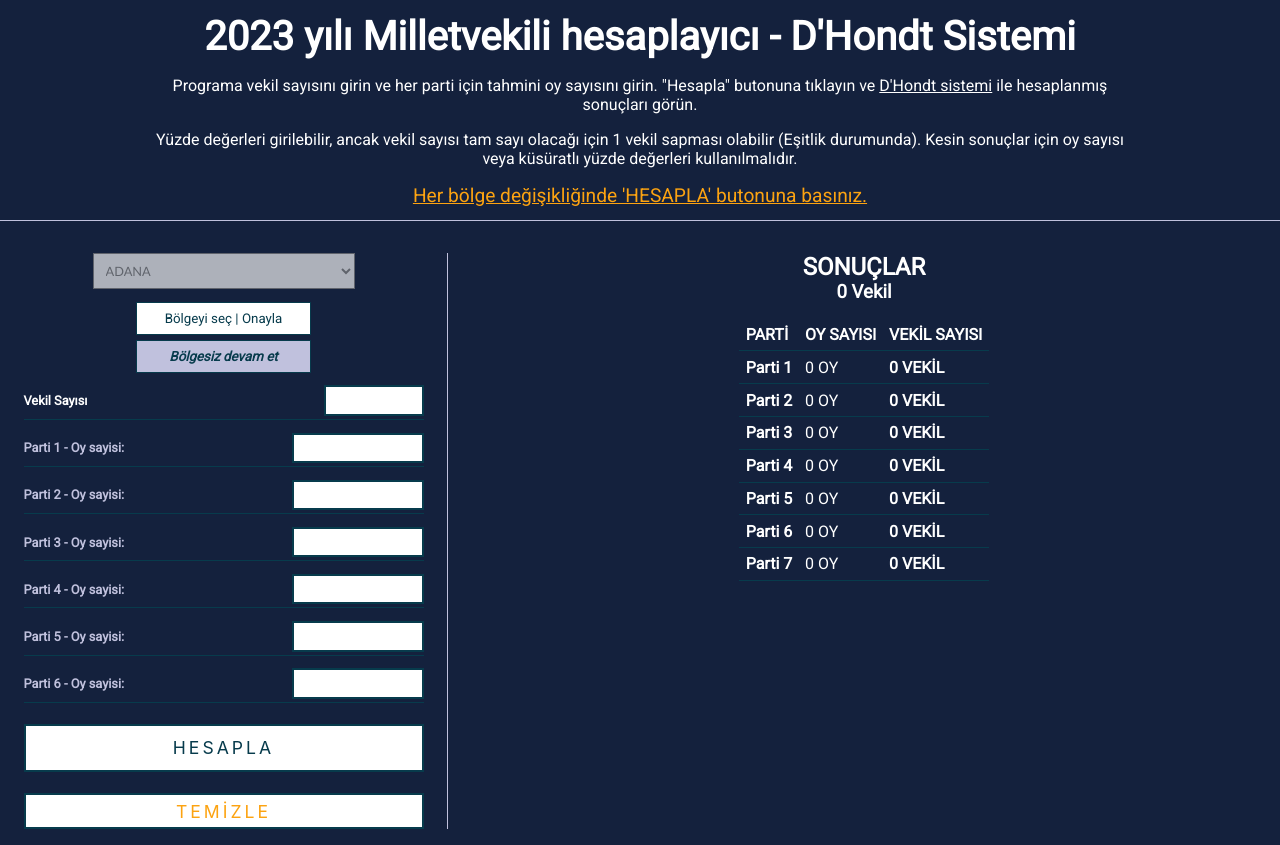
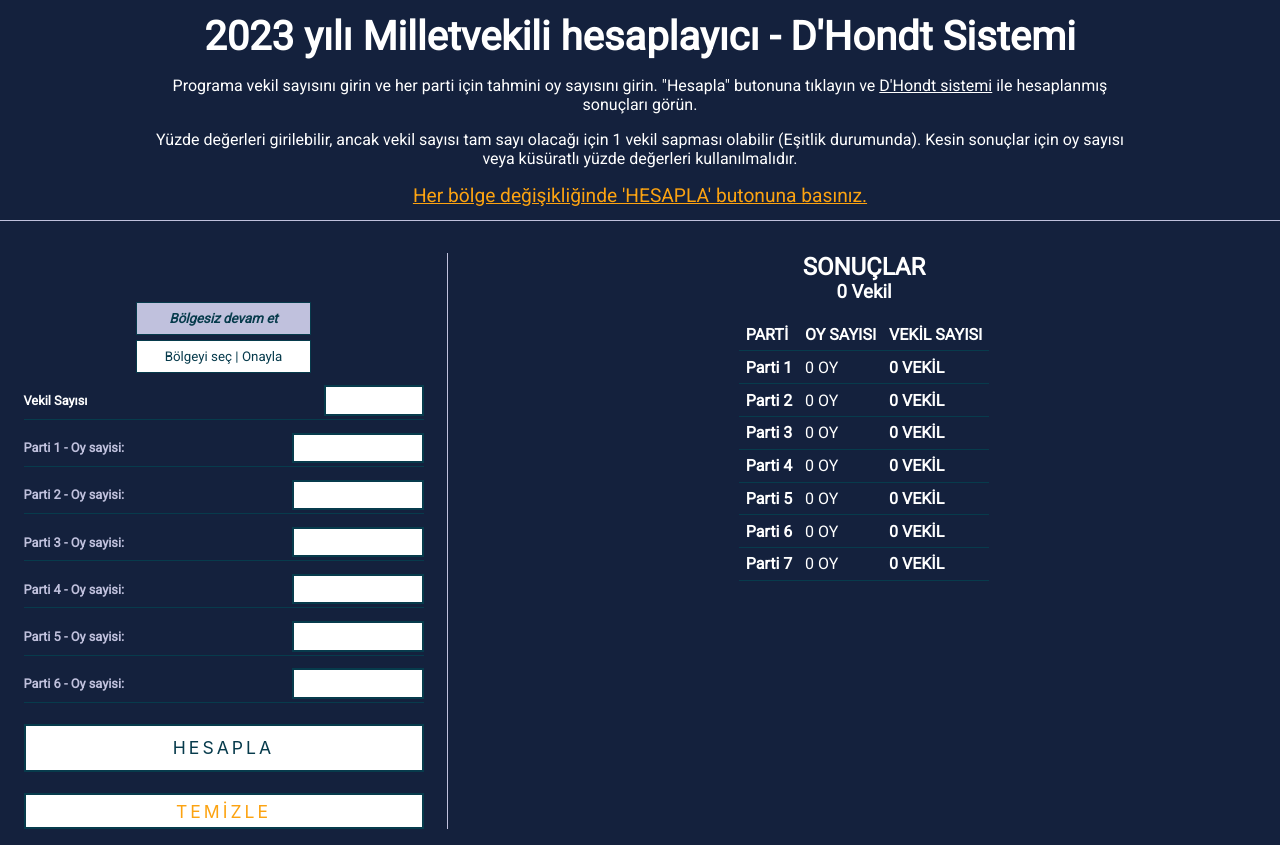
Before and after one commit to berkaysson/dhondt-system-calculator, a React (Create React App) app: page / in a window 1280 px wide. Built offline with nearby package versions, Linux system fonts and the light colour scheme.

Commit message:
Refactor Buttons and Select

```diff
--- a/src/Components/DistrictSelectionForm.js
+++ b/src/Components/DistrictSelectionForm.js
@@ -14,10 +14,11 @@ const Select = styled.select`
   font-size: var(--font-sl);
   font-family: "Gill Sans", "Gill Sans MT", Calibri, "Trebuchet MS", sans-serif;
   margin-bottom: 0.5rem;
+  transition: opacity 0.1s;
+  opacity: 0;
 
   &.active {
-    font-weight: bold;
-    font-style: oblique;
+    opacity: 1;
   }
 `;
 
@@ -85,6 +86,13 @@ const DistrictSelectionForm = ({ onDistrictSelection, isDistrictSelected }) => {
         ))}
       </Select>
       <div>
+      <Button
+          className={selectNoDistrict}
+          type="button"
+          onClick={() => onDistrictSelection(false)}
+        >
+          {buttonContent[1]}
+        </Button>
         <Button
           className={selectDistrict}
           type="button"
@@ -92,13 +100,6 @@ const DistrictSelectionForm = ({ onDistrictSelection, isDistrictSelected }) => {
         >
           {buttonContent[0]}
         </Button>
-        <Button
-          className={selectNoDistrict}
-          type="button"
-          onClick={() => onDistrictSelection(false)}
-        >
-          {buttonContent[1]}
-        </Button>
       </div>
     </SelectionFormWrapper>
   );
```
